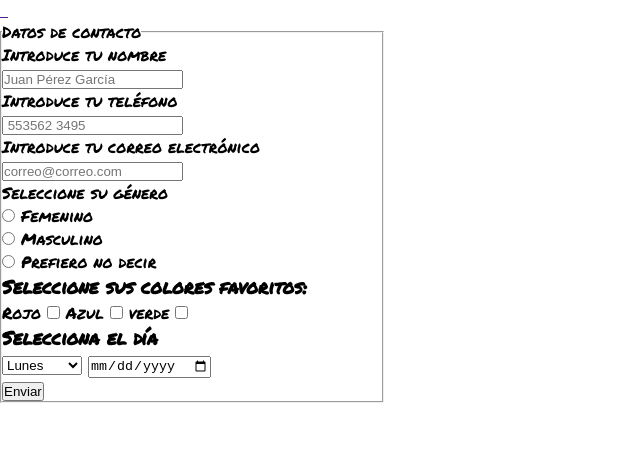
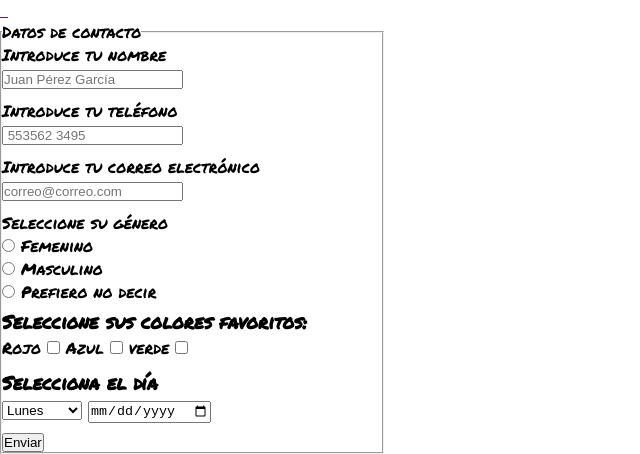
Before and after one commit to humbertoART/websiteHeroes, a plain HTML site: page index.html in a window 1280 px wide. Shown: the part 3118-3572 px from the top of the page, without its empty margins (0-640 px from the left). Before the commit the page ends 3521 px from the top, so only its background shows below. Drawn offline with Linux system fonts and the light colour scheme; a web font is replaced by a local one.

Commit message:
Updated css and html

```diff
--- a/css/style.css
+++ b/css/style.css
@@ -197,3 +197,27 @@ padding: espacio entre el elemento y su borde
     font-weight: 400;
     font-style: normal;
 }
+
+#nombre {
+    margin-bottom: 10px; /*espacio entre elementos*/
+}
+
+#telefono {
+    margin-bottom: 10px;
+}
+
+#correo {
+    margin-bottom: 10px;
+}
+
+#nobinario {
+    margin-bottom: 10px;
+}
+
+#dia {
+    margin-top: 10px;
+}
+
+#enviar {
+    margin-top: 10px;
+}
--- a/index.html
+++ b/index.html
@@ -134,7 +134,7 @@
         <label for="verde">verde</label>
         <input type="checkbox" id="verde" name="color" />
 
-        <h3>Selecciona el día</h3>
+        <h3 id="dia">Selecciona el día</h3>
         <select name="dia" id="date">
           <option value="lunes">Lunes</option>
           <option value="martes">Martes</option>
@@ -143,7 +143,7 @@
           <option value="viernes">Viernes</option>
         </select>
         <input type="date" /> <br>
-        <button>Enviar</button>
+        <button id="enviar">Enviar</button>
         </fieldset>
       </form>
     </footer>
```
